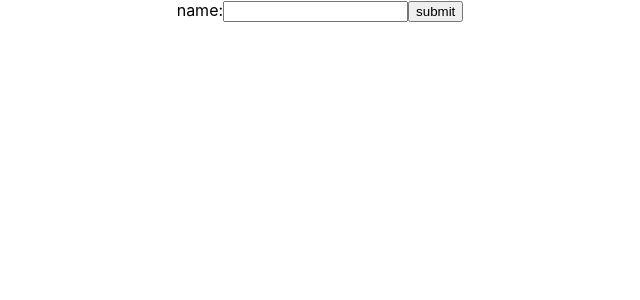
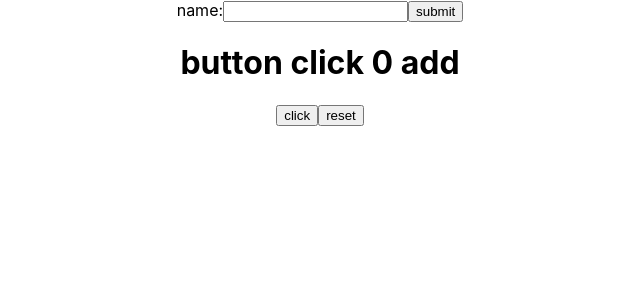
Before and after one commit to seva2305/form, a React (Create React App) app: page / in a window 1280 px wide. Shown: the top 300 px of the page, without its empty margins (320-960 px from the left). Built offline with nearby package versions, Linux system fonts and the light colour scheme.

Commit message:
new components added

```diff
--- a/src/App.js
+++ b/src/App.js
@@ -1,36 +1,12 @@
-import logo from './logo.svg';
+
 import './App.css';
+import Form from "./components/form";
 
 function App() {
   return (
     <div className="App">
-<form>
-  <lable>
-    name:
-    <input type="text" name="name" />
-    </lable>
-    <input type="submit" value="submit" />
-</form>
-      {/* <header className="App-header">
-        <img src={logo} className="App-logo" alt="logo" />
-        <p>
-          Edit <code>src/App.js</code> and save to reload.
-        </p>
-        <a
-          className="App-link"
-          href="https://reactjs.org"
-          target="_blank"
-          rel="noopener noreferrer"
-        >
-          Learn React
-        </a>
-      </header> */}
-      {/* <h1> hello</h1>
-      <h2> every</h2>
-      <h3> one</h3>
-      <h3> one</h3>
-      <h2> every</h2>
-      <h1> hello</h1> */}
+
+      <Form/>
     </div>
   );
 }
--- /dev/null
+++ b/src/components/form.jsx
@@ -0,0 +1,30 @@
+import React from "react";
+import {useState} from "react";
+const Form = () => {
+    const [data,setData] = useState(0);
+       const Clicked = () => {
+        setData(data +1);
+       }
+       const Reset = () => {
+        setData(0);
+       }
+
+
+    return (
+        <>
+            <form>
+                <lable>
+                    name:
+                    <input type="text" name="name" />
+                </lable>
+                <input type="submit" value="submit" />
+            </form>
+            <h1> button click {data} add</h1>
+            <button onClick={Clicked}>click</button>
+            <button onClick={Reset} >reset</button>
+
+        </>
+    );
+
+}
+export default Form;
```
